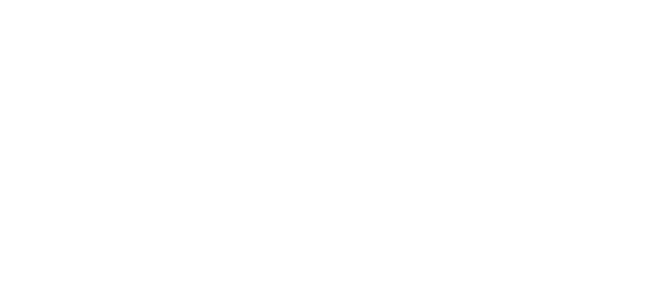
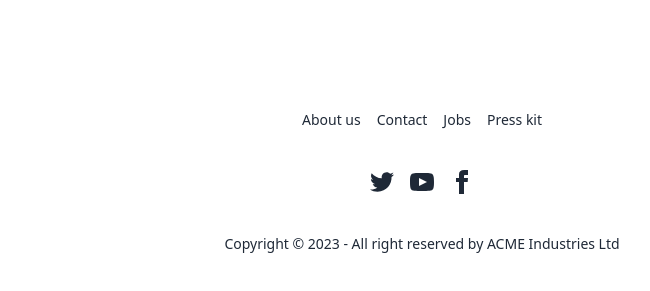
Before and after one commit to fachrurrizaa/web-course, a Next.js app: page / in a window 1280 px wide. Shown: the part 1490-1781 px from the top of the page, without its empty margins (218-868 px from the left). Before the commit the page ends 1560 px from the top, so only its background shows below. Built offline with nearby package versions, Linux system fonts and the light colour scheme; no server answers.

Commit message:
Create Footer

```diff
--- /dev/null
+++ b/src/app/not-found.js
@@ -0,0 +1,13 @@
+import Link from 'next/link'
+
+export default function NotFound() {
+  return (
+    <div>
+      <h2>Not Found</h2>
+      <p>Could not find requested resource</p>
+      <p>
+        View <Link href="/blog">all posts</Link>
+      </p>
+    </div>
+  )
+}
--- a/src/app/page.js
+++ b/src/app/page.js
@@ -2,6 +2,7 @@
 import Navbar from '@/components/navbar/Navbar'
 import Hero from './../components/Hero';
 import dynamic from 'next/dynamic'
+import Footer from '@/components/Footer';
 
 const Section = dynamic (() => import ('@/components/section/Section'))
 
@@ -13,6 +14,7 @@
       <Navbar/>
       <Hero/>
       <Section/>
+      <Footer/>
     </>
   )
 }
--- /dev/null
+++ b/src/components/Footer.js
@@ -0,0 +1,26 @@
+import React from 'react'
+
+function Footer() {
+  return (
+    <footer class="footer footer-center p-10 bg-white text-base-content rounded">
+        <div class="grid grid-flow-col gap-4">
+            <a class="link link-hover">About us</a>
+            <a class="link link-hover">Contact</a>
+            <a class="link link-hover">Jobs</a>
+            <a class="link link-hover">Press kit</a>
+        </div>
+        <div>
+            <div class="grid grid-flow-col gap-4">
+            <a><svg xmlns="http://www.w3.org/2000/svg" width="24" height="24" viewBox="0 0 24 24" class="fill-current"><path d="M24 4.557c-.883.392-1.832.656-2.828.775 1.017-.609 1.798-1.574 2.165-2.724-.951.564-2.005.974-3.127 1.195-.897-.957-2.178-1.555-3.594-1.555-3.179 0-5.515 2.966-4.797 6.045-4.091-.205-7.719-2.165-10.148-5.144-1.29 2.213-.669 5.108 1.523 6.574-.806-.026-1.566-.247-2.229-.616-.054 2.281 1.581 4.415 3.949 4.89-.693.188-1.452.232-2.224.084.626 1.956 2.444 3.379 4.6 3.419-2.07 1.623-4.678 2.348-7.29 2.04 2.179 1.397 4.768 2.212 7.548 2.212 9.142 0 14.307-7.721 13.995-14.646.962-.695 1.797-1.562 2.457-2.549z"></path></svg></a>
+            <a><svg xmlns="http://www.w3.org/2000/svg" width="24" height="24" viewBox="0 0 24 24" class="fill-current"><path d="M19.615 3.184c-3.604-.246-11.631-.245-15.23 0-3.897.266-4.356 2.62-4.385 8.816.029 6.185.484 8.549 4.385 8.816 3.6.245 11.626.246 15.23 0 3.897-.266 4.356-2.62 4.385-8.816-.029-6.185-.484-8.549-4.385-8.816zm-10.615 12.816v-8l8 3.993-8 4.007z"></path></svg></a>
+            <a><svg xmlns="http://www.w3.org/2000/svg" width="24" height="24" viewBox="0 0 24 24" class="fill-current"><path d="M9 8h-3v4h3v12h5v-12h3.642l.358-4h-4v-1.667c0-.955.192-1.333 1.115-1.333h2.885v-5h-3.808c-3.596 0-5.192 1.583-5.192 4.615v3.385z"></path></svg></a>
+            </div>
+        </div>
+        <div>
+            <p>Copyright © 2023 - All right reserved by ACME Industries Ltd</p>
+        </div>
+    </footer>
+  )
+}
+
+export default Footer
--- a/src/components/context/MyContext.js
+++ b/src/components/context/MyContext.js
@@ -8,7 +8,7 @@
 
     useEffect(() => {
         const getCategories = async () => {
-          const { data } = await axios(`https://zullkit-backend.demo.belajarkoding.com/api/categories`)
+          const { data } = await axios(`https://zullkit-backend.belajarkoding.com/api/categories`)
 
           setCategories(data.data.data)
         }
@@ -21,7 +21,7 @@
 
     useEffect(() => {
       const getProducts = async () => {
-        const { data } = await axios(`https://zullkit-backend.demo.belajarkoding.com/api/products`);
+        const { data } = await axios(`https://zullkit-backend.belajarkoding.com/api/products`);
 
         setProducts(data.data.data);
       };
--- a/styles/globals.css
+++ b/styles/globals.css
@@ -1,81 +1,6 @@
 @tailwind base;
 @tailwind components;
 @tailwind utilities;
-
-:root {
-  --max-width: 1100px;
-  --border-radius: 12px;
-  --font-mono: ui-monospace, Menlo, Monaco, 'Cascadia Mono', 'Segoe UI Mono',
-    'Roboto Mono', 'Oxygen Mono', 'Ubuntu Monospace', 'Source Code Pro',
-    'Fira Mono', 'Droid Sans Mono', 'Courier New', monospace;
-
-  --foreground-rgb: 0, 0, 0;
-  --background-start-rgb: 214, 219, 220;
-  --background-end-rgb: 255, 255, 255;
-
-  --primary-glow: conic-gradient(
-    from 180deg at 50% 50%,
-    #16abff33 0deg,
-    #0885ff33 55deg,
-    #54d6ff33 120deg,
-    #0071ff33 160deg,
-    transparent 360deg
-  );
-  --secondary-glow: radial-gradient(
-    rgba(255, 255, 255, 1),
-    rgba(255, 255, 255, 0)
-  );
-
-  --tile-start-rgb: 239, 245, 249;
-  --tile-end-rgb: 228, 232, 233;
-  --tile-border: conic-gradient(
-    #00000080,
-    #00000040,
-    #00000030,
-    #00000020,
-    #00000010,
-    #00000010,
-    #00000080
-  );
-
-  --callout-rgb: 238, 240, 241;
-  --callout-border-rgb: 172, 175, 176;
-  --card-rgb: 180, 185, 188;
-  --card-border-rgb: 131, 134, 135;
-}
-
-@media (prefers-color-scheme: dark) {
-  :root {
-    --foreground-rgb: 255, 255, 255;
-    --background-start-rgb: 0, 0, 0;
-    --background-end-rgb: 0, 0, 0;
-
-    --primary-glow: radial-gradient(rgba(1, 65, 255, 0.4), rgba(1, 65, 255, 0));
-    --secondary-glow: linear-gradient(
-      to bottom right,
-      rgba(1, 65, 255, 0),
-      rgba(1, 65, 255, 0),
-      rgba(1, 65, 255, 0.3)
-    );
-
-    --tile-start-rgb: 2, 13, 46;
-    --tile-end-rgb: 2, 5, 19;
-    --tile-border: conic-gradient(
-      #ffffff80,
-      #ffffff40,
-      #ffffff30,
-      #ffffff20,
-      #ffffff10,
-      #ffffff10,
-      #ffffff80
-    );
-
-    --callout-rgb: 20, 20, 20;
-    --callout-border-rgb: 108, 108, 108;
-    --card-rgb: 100, 100, 100;
-    --card-border-rgb: 200, 200, 200;
-  }
-}
 
 * {
   box-sizing: border-box;
```
